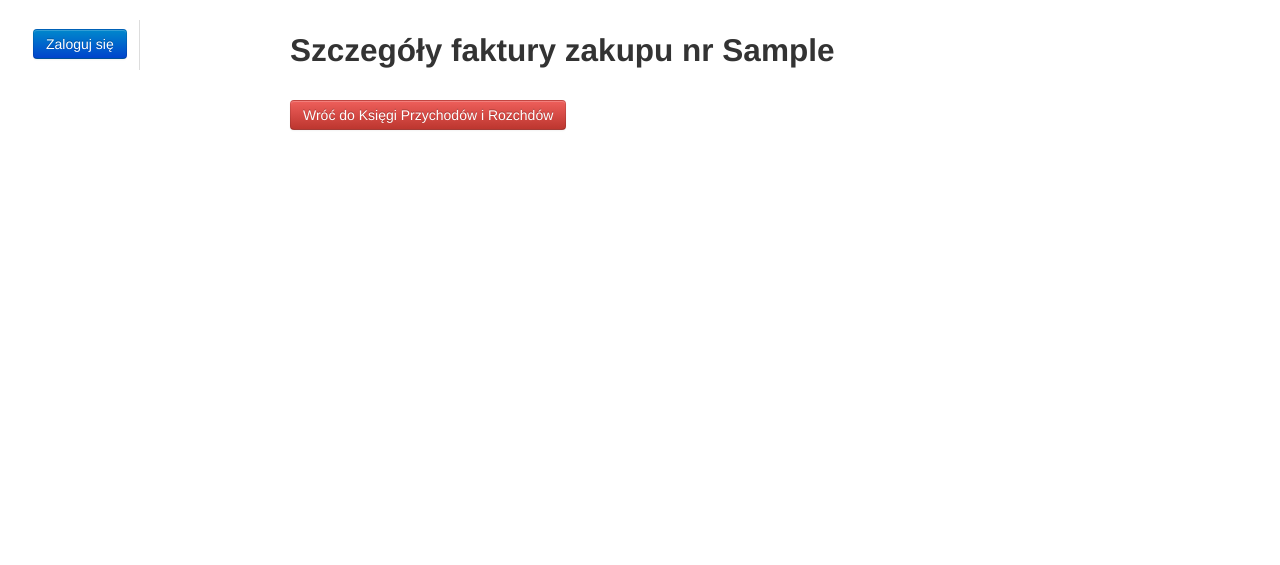
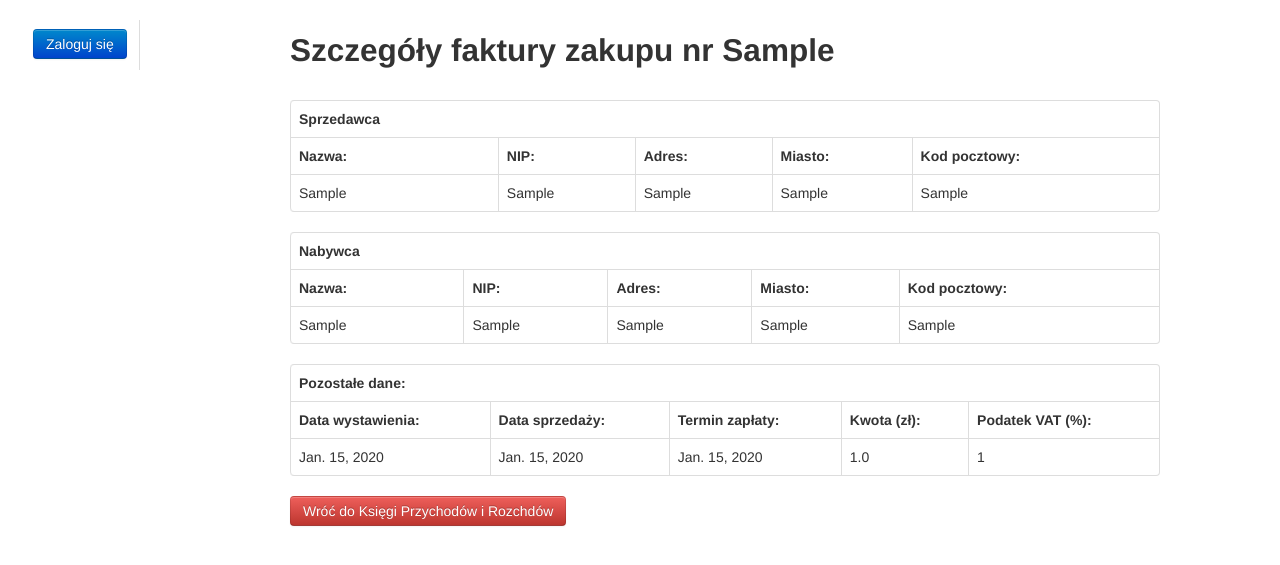
Before and after one commit to TomekJurkowski/IO-3.2, a Django app: a page that uses SystemKsiegowy/system/templates/szczegoly_faktury.html in a window 1280 px wide. Shown: the top 565 px of the page. Run offline with Django 3.2, Linux system fonts and the light colour scheme; tables that the repository leaves empty hold one stand-in row (values such as "Sample post"); some libraries are stand-ins or nearby versions.

Commit message:
poprawa funkcji wartosc w modelu faktury zakupu -> dziala ksiega; poprawione widoki szczegolowe faktur

```diff
--- a/SystemKsiegowy/system/models.py
+++ b/SystemKsiegowy/system/models.py
@@ -222,9 +222,9 @@ class FakturaVATZakupu(models.Model):
             raise ValidationError(u'Cena powinna byc wartoscia dodatnia.')
 
     def wartosc(self):
-        wartosc = 0
-        for pozycja in self.pozycjafakturyzakupu_set.values() :
-            wartosc += pozycja['cena'] + pozycja['cena']*0.01*pozycja['VAT']
+        wartosc = self.kwota + self.kwota*0.01*self.VAT
+        # for pozycja in self.pozycjafakturyzakupu_set.values() :
+        #     wartosc += pozycja['cena'] + pozycja['cena']*0.01*pozycja['VAT']
         return wartosc
 
     def __unicode__(self):
--- a/SystemKsiegowy/system/templates/szczegoly_faktury.html
+++ b/SystemKsiegowy/system/templates/szczegoly_faktury.html
@@ -15,12 +15,68 @@
 
     <h2>
         {% if rodzaj == 0 %} Szczegóły faktury zakupu nr
-        {% else %} Szczegóły faktury sprzedazy nr
+        {% elif rodzaj == 1 %} Szczegóły faktury sprzedazy nr
         {% endif %}
 
         {{ f.nrFaktury }}
     </h2>
     <br>
+
+    <table class="table table-bordered table-stripped">
+        <thead><th>Sprzedawca</th></thead>
+        <thead>
+        <th>Nazwa:</th>
+        <th>NIP:</th>
+        <th>Adres:</th>
+        <th>Miasto:</th>
+        <th>Kod pocztowy:</th>
+        </thead>
+        <tr>
+            <td>{{ f.sprzedawca_nazwa }}</td>
+            <td>{{ f.sprzedawca_NIP }}</td>
+            <td>{{ f.sprzedawca_adres }}</td>
+            <td>{{ f.sprzedawca_miasto }}</td>
+            <td>{{ f.sprzedawca_kod }}</td>
+        </tr>
+    </table>
+    <table class="table table-bordered table-stripped">
+        <thead><th>Nabywca</th></thead>
+        <thead>
+        <th>Nazwa:</th>
+        <th>NIP:</th>
+        <th>Adres:</th>
+        <th>Miasto:</th>
+        <th>Kod pocztowy:</th>
+        </thead>
+        <tr>
+            <td>{{ f.nabywca_nazwa }}</td>
+            <td>{{ f.nabywca_NIP }}</td>
+            <td>{{ f.nabywca_adres }}</td>
+            <td>{{ f.nabywca_miasto }}</td>
+            <td>{{ f.nabywca_kod }}</td>
+        </tr>
+    </table>
+    <table class="table table-bordered table-stripped">
+        <thead><th>Pozostałe dane:</th></thead>
+        <thead>
+        <th>Data wystawienia:</th>
+        <th>Data sprzedaży:</th>
+        <th>Termin zapłaty:</th>
+        {% if rodzaj == 0 %}
+            <th>Kwota (zł):</th>
+            <th>Podatek VAT (%):</th>
+        {% endif %}
+        </thead>
+        <tr>
+            <td>{{ f.dataWystawienia }}</td>
+            <td>{{ f.dataSprzedazy }}</td>
+            <td>{{ f.terminZaplaty }}</td>
+            {% if rodzaj == 0 %}
+                <td>{{ f.kwota }}</td>
+                <td>{{ f.VAT }}</td>
+            {% endif %}
+        </tr>
+    </table>
 
     {% if rodzaj == 1 %}
         <table class="table table-bordered table-stripped">
@@ -32,7 +88,6 @@
             <th>Cena (zł):</th>
             <th>Podatek VAT (%):</th>
             </thead>
-            <tbody>
 
             {% for p in pozycje %}
                 <tr>
@@ -57,9 +112,9 @@
                 </tr>
         {% endfor %}
 
-            </tbody>
         </table>
     {% endif %}
+
 
 
     <div>
```
Also changed, not shown: SystemKsiegowy/system/views.py (+0 -23 lines), SystemKsiegowy/system/templates/pozycja_form.html (line endings or trailing spaces). Lines whose indentation alone changed are shown as unchanged.
